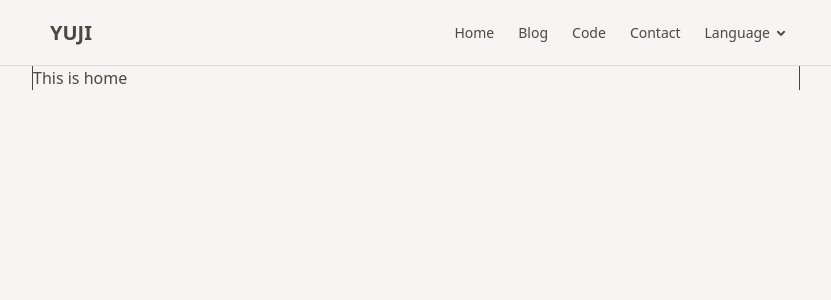
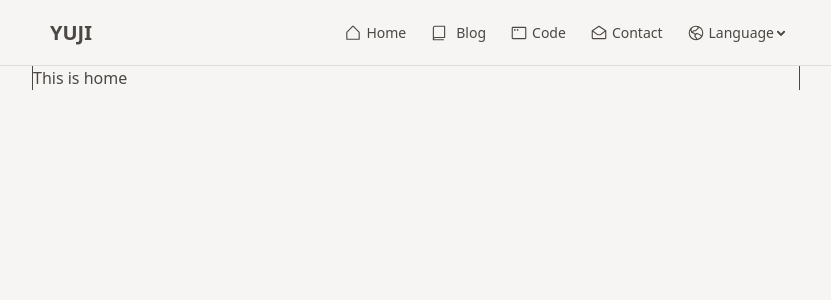
Before and after one commit to GabrielYujiYasuda/Portfolio, a React (Vite) app: page / in a window 1280 px wide. Shown: the top 300 px of the page, without its empty margins (224-1055 px from the left). Built offline with nearby package versions, Linux system fonts and the light colour scheme.

Commit message:
feat: add icons on the top navigation bar

```diff
--- a/src/components/Header.tsx
+++ b/src/components/Header.tsx
@@ -1,5 +1,5 @@
 import { Link } from "react-router-dom";
-import { Smiley, Heart, Horse } from "@phosphor-icons/react";
+import { AppWindow, HouseSimple, Book, EnvelopeSimpleOpen, GlobeHemisphereWest } from "@phosphor-icons/react";
 
 const Header = () => {
   return (
@@ -11,21 +11,36 @@ const Header = () => {
         <div className="flex-none">
           <ul className="menu menu-horizontal px-1">
             <li>
-              <Link to="/home">Home</Link>
+              <Link to="/home" className="flex items-center gap-1">
+                <HouseSimple size={18} />
+                <span>Home</span>
+              </Link>
             </li>
             <li>
-              <Link to="/blog">Blog</Link>
+              <Link to="/blog">
+                <Book size={18}></Book>
+                <span>Blog</span>
+              </Link>
             </li>
             <li>
-              <Link to="/code">Code</Link>
+              <Link to="/code" className="flex items-center gap-1">
+                <AppWindow size={18} />
+                <span>Code</span>
+              </Link>
             </li>
             <li>
-              <a>Contact</a>
+              <Link to="/contacgt" className="flex items-center gap-1">
+                <EnvelopeSimpleOpen size={18} />
+                <span>Contact</span>
+              </Link>
             </li>
-            <li>
+            <li className="flex items-center gap-1">
               <details>
-                <summary>Language</summary>
-                <ul className="bg-base-100 rounded-t-none p-2">
+                <summary className="flex items-center gap-1">
+                  <GlobeHemisphereWest size={18} />
+                  <span>Language</span>
+                </summary>
+                <ul className="p-2">
                   <li>
                     <a>English</a>
                   </li>
```
